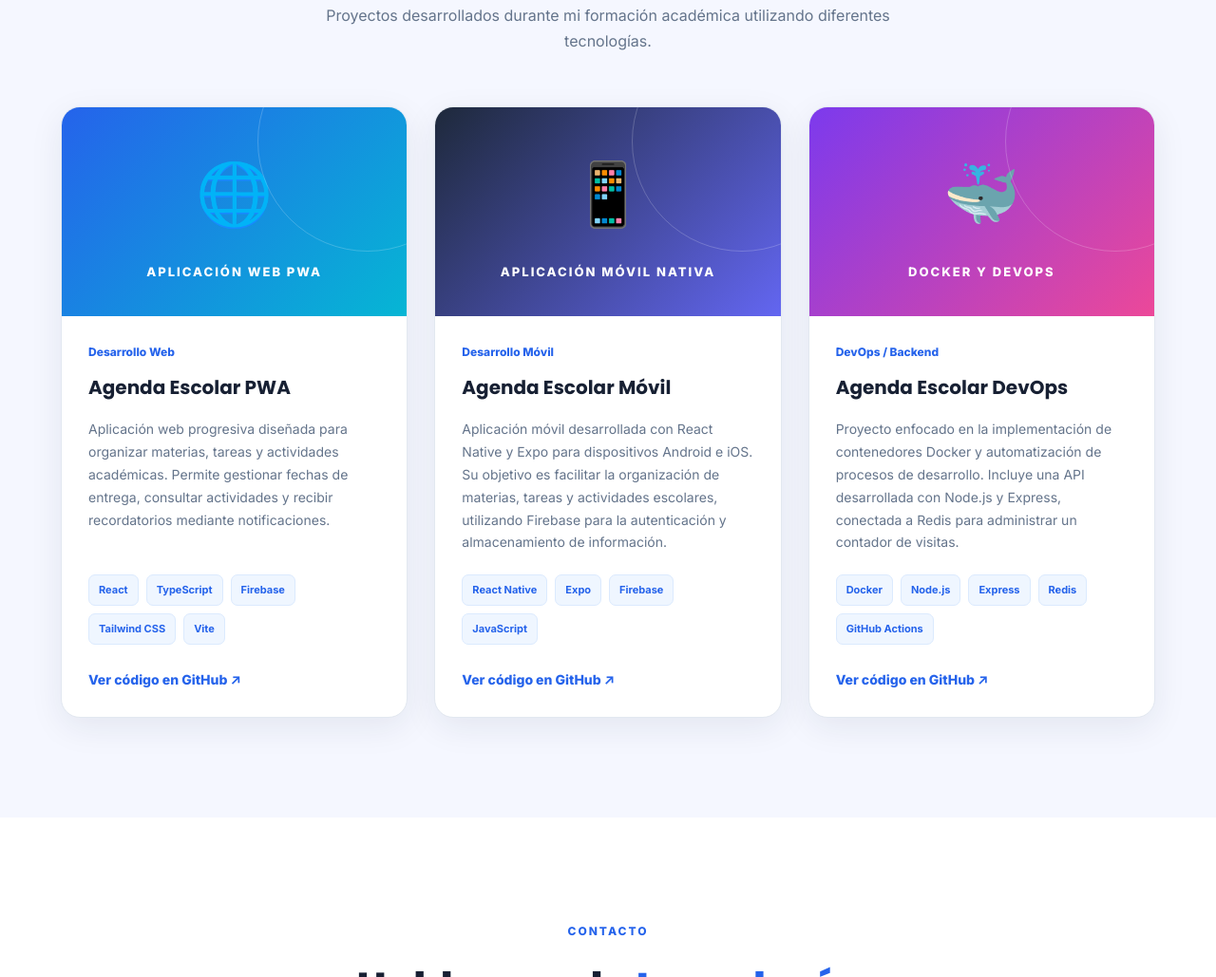
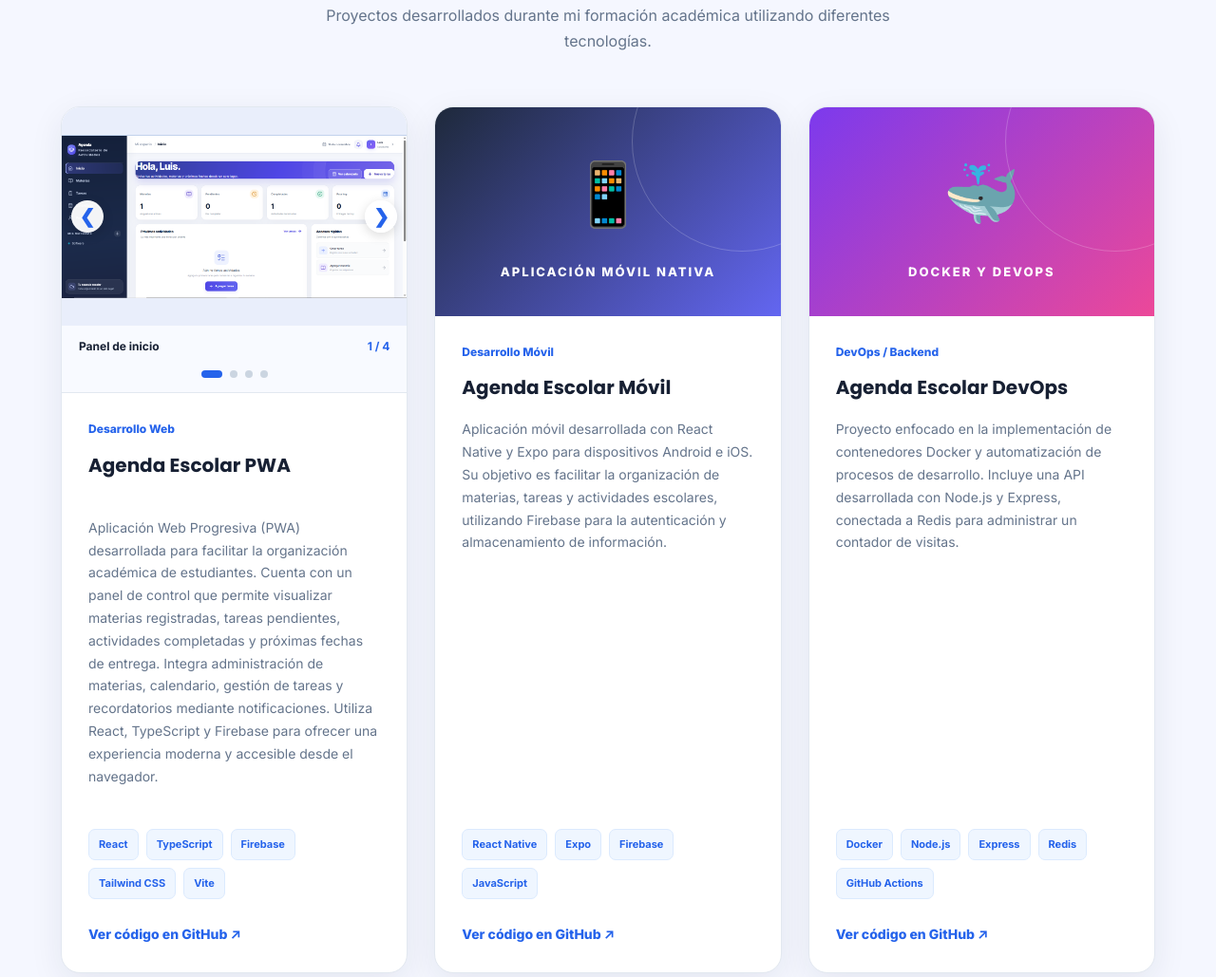
Before and after one commit to Dxluis2/Portafolio-Personal, a plain HTML site: page index.html in a window 1280 px wide. Shown: the part 4437-5466 px from the top of the page at 95% size. Drawn offline with Linux system fonts and the light colour scheme.

Commit message:
Agregar galeria de capturas reales de Agenda Escolar PWA

```diff
--- a/index.html
+++ b/index.html
@@ -415,10 +415,48 @@
             <!-- PROYECTO 1: PWA -->
             <article class="project-card">
 
-                <div class="project-image project-one">
-                    <div class="project-symbol">🌐</div>
-                    <span>APLICACIÓN WEB PWA</span>
-                </div>
+
+<div class="project-gallery" id="galeria-pwa">
+
+    <div class="gallery-image">
+        <img
+            src="img/agenda-pwa.png"
+            alt="Pantalla de inicio de Agenda Escolar PWA"
+            id="pwa-imagen"
+            loading="lazy"
+        >
+
+        <button
+            type="button"
+            class="gallery-arrow gallery-prev"
+            id="pwa-anterior"
+            aria-label="Imagen anterior">
+            &#10094;
+        </button>
+
+        <button
+            type="button"
+            class="gallery-arrow gallery-next"
+            id="pwa-siguiente"
+            aria-label="Imagen siguiente">
+            &#10095;
+        </button>
+    </div>
+
+    <div class="gallery-info">
+        <span id="pwa-titulo">Panel de inicio</span>
+        <span id="pwa-contador">1 / 4</span>
+    </div>
+
+    <div class="gallery-dots" id="pwa-puntos">
+        <button type="button" class="active" aria-label="Ver inicio"></button>
+        <button type="button" aria-label="Ver tareas"></button>
+        <button type="button" aria-label="Ver materias"></button>
+        <button type="button" aria-label="Ver calendario"></button>
+    </div>
+
+</div>
+
 
                 <div class="project-content">
 
@@ -429,12 +467,21 @@
                     <h3>Agenda Escolar PWA</h3>
 
                     <p>
-                        Aplicación web progresiva diseñada para
-                        organizar materias, tareas y actividades
-                        académicas. Permite gestionar fechas
-                        de entrega, consultar actividades y
-                        recibir recordatorios mediante
-                        notificaciones.
+
+<p>
+    Aplicación Web Progresiva (PWA) desarrollada para
+    facilitar la organización académica de estudiantes.
+    Cuenta con un panel de control que permite
+    visualizar materias registradas, tareas pendientes,
+    actividades completadas y próximas fechas de entrega.
+
+    Integra administración de materias, calendario,
+    gestión de tareas y recordatorios mediante
+    notificaciones. Utiliza React, TypeScript y Firebase
+    para ofrecer una experiencia moderna y accesible
+    desde el navegador.
+</p>
+
                     </p>
 
                     <div class="project-technologies">
--- a/script.js
+++ b/script.js
@@ -221,3 +221,68 @@ document.addEventListener("DOMContentLoaded", function () {
     );
 
 });
+
+
+/* GALERIA AGENDA ESCOLAR PWA */
+
+const imagenesPWA = [
+    {
+        imagen: "img/agenda-pwa.png",
+        titulo: "Panel de inicio"
+    },
+    {
+        imagen: "img/agenda-tareas.png",
+        titulo: "Gestion de tareas"
+    },
+    {
+        imagen: "img/agenda-materias.png",
+        titulo: "Administracion de materias"
+    },
+    {
+        imagen: "img/agenda-calendario.png",
+        titulo: "Calendario de actividades"
+    }
+];
+
+const imagenPWA = document.getElementById("pwa-imagen");
+const tituloPWA = document.getElementById("pwa-titulo");
+const contadorPWA = document.getElementById("pwa-contador");
+const anteriorPWA = document.getElementById("pwa-anterior");
+const siguientePWA = document.getElementById("pwa-siguiente");
+const puntosPWA = document.querySelectorAll("#pwa-puntos button");
+
+let indicePWA = 0;
+
+function mostrarImagenPWA(indice) {
+    indicePWA = (indice + imagenesPWA.length) % imagenesPWA.length;
+
+    const actual = imagenesPWA[indicePWA];
+
+    imagenPWA.src = actual.imagen;
+    imagenPWA.alt = actual.titulo;
+    tituloPWA.textContent = actual.titulo;
+    contadorPWA.textContent = `${indicePWA + 1} / ${imagenesPWA.length}`;
+
+    puntosPWA.forEach((punto, i) => {
+        punto.classList.toggle("active", i === indicePWA);
+        punto.setAttribute("aria-pressed", String(i === indicePWA));
+    });
+}
+
+if (imagenPWA && anteriorPWA && siguientePWA) {
+    anteriorPWA.addEventListener("click", () => {
+        mostrarImagenPWA(indicePWA - 1);
+    });
+
+    siguientePWA.addEventListener("click", () => {
+        mostrarImagenPWA(indicePWA + 1);
+    });
+
+    puntosPWA.forEach((punto, i) => {
+        punto.addEventListener("click", () => {
+            mostrarImagenPWA(i);
+        });
+    });
+
+    mostrarImagenPWA(0);
+}
--- a/style.css
+++ b/style.css
@@ -1041,3 +1041,139 @@ button:focus-visible {
     background: #dbeafe;
     color: #1d4ed8;
 }
+
+
+/* CAPTURAS REALES DE PROYECTOS */
+
+.project-image:has(.project-screenshot) {
+    height: 230px;
+    padding: 0;
+    background: #eef2ff;
+    overflow: hidden;
+}
+
+.project-image:has(.project-screenshot)::after {
+    display: none;
+}
+
+.project-screenshot {
+    display: block;
+    width: 100%;
+    height: 100%;
+    object-fit: cover;
+    object-position: top center;
+    transition: transform 0.4s ease;
+}
+
+.project-card:hover .project-screenshot {
+    transform: scale(1.04);
+}
+
+/* GALERIA DE PROYECTOS */
+
+.project-gallery {
+    width: 100%;
+    background: #f8faff;
+    border-bottom: 1px solid var(--border);
+}
+
+.gallery-image {
+    width: 100%;
+    height: 230px;
+    position: relative;
+    overflow: hidden;
+    background: #e9eefb;
+}
+
+.gallery-image img {
+    width: 100%;
+    height: 100%;
+    object-fit: contain;
+    object-position: center;
+    display: block;
+}
+
+.gallery-arrow {
+    position: absolute;
+    top: 50%;
+    transform: translateY(-50%);
+    width: 34px;
+    height: 34px;
+    border: none;
+    border-radius: 50%;
+    background: rgba(255, 255, 255, 0.95);
+    color: #2563eb;
+    font-size: 20px;
+    font-weight: bold;
+    cursor: pointer;
+    z-index: 5;
+    box-shadow: 0 3px 12px rgba(0, 0, 0, 0.15);
+    transition: background 0.3s;
+}
+
+.gallery-arrow:hover {
+    background: #dbeafe;
+}
+
+.gallery-prev {
+    left: 10px;
+}
+
+.gallery-next {
+    right: 10px;
+}
+
+.gallery-info {
+    display: flex;
+    justify-content: space-between;
+    align-items: center;
+    padding: 12px 18px 5px;
+    font-size: 12px;
+    font-weight: 700;
+    color: var(--text);
+}
+
+.gallery-info span:last-child {
+    color: var(--primary);
+}
+
+.gallery-dots {
+    display: flex;
+    justify-content: center;
+    gap: 8px;
+    padding: 10px 0 15px;
+}
+
+.gallery-dots button {
+    width: 8px;
+    height: 8px;
+    padding: 0;
+    border: none;
+    border-radius: 50%;
+    background: #cbd5e1;
+    cursor: pointer;
+    transition: 0.3s;
+}
+
+.gallery-dots button.active {
+    width: 22px;
+    border-radius: 10px;
+    background: var(--primary);
+}
+
+.gallery-dots button:focus-visible {
+    outline: 2px solid var(--primary);
+    outline-offset: 3px;
+}
+
+@media (max-width: 480px) {
+    .gallery-image {
+        height: 190px;
+    }
+
+    .gallery-arrow {
+        width: 30px;
+        height: 30px;
+        font-size: 17px;
+    }
+}
```
Also changed, not shown: img/agenda-calendario.png (added), img/agenda-materias.png (added), img/agenda-pwa.png (added), img/agenda-tareas.png (added).
